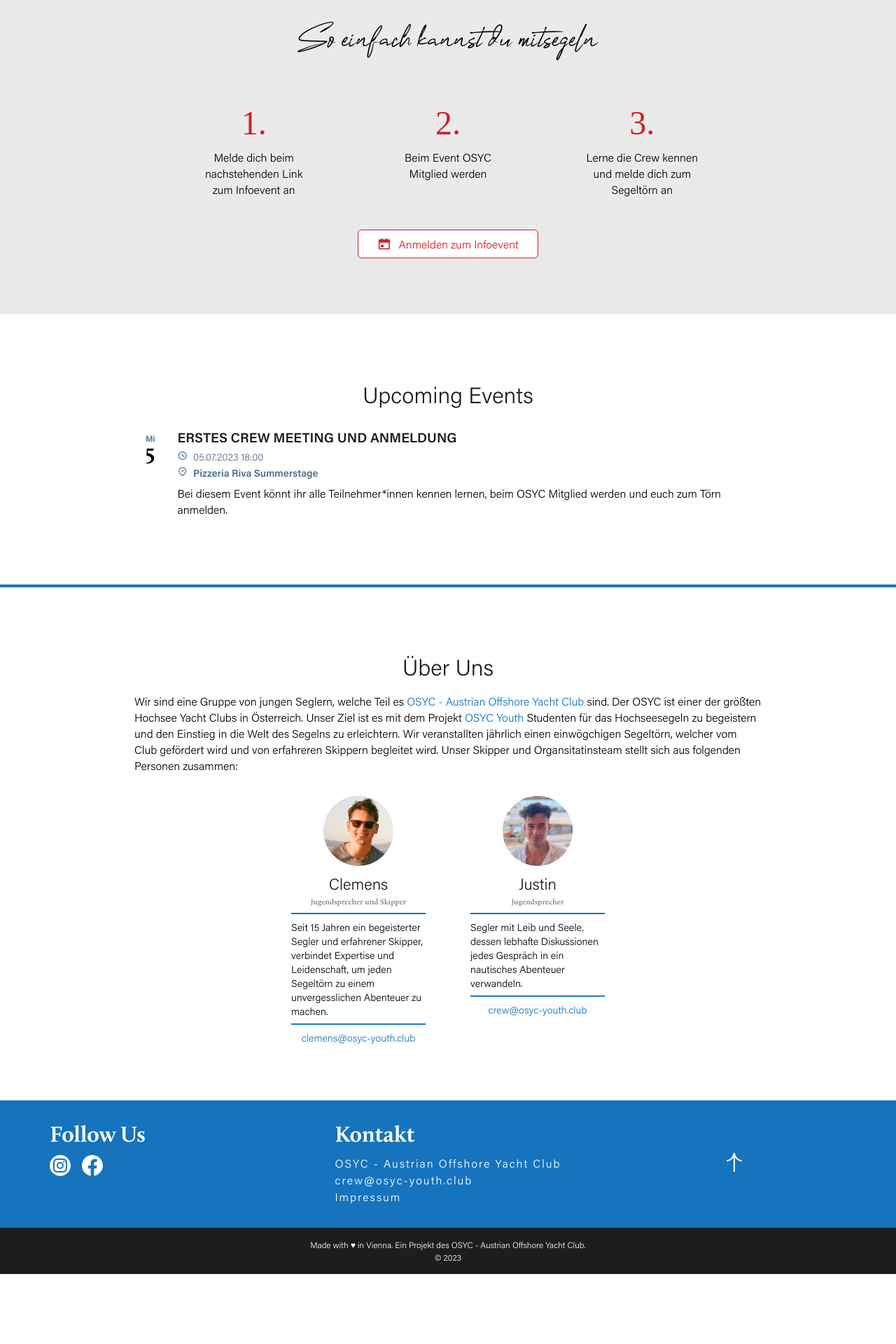
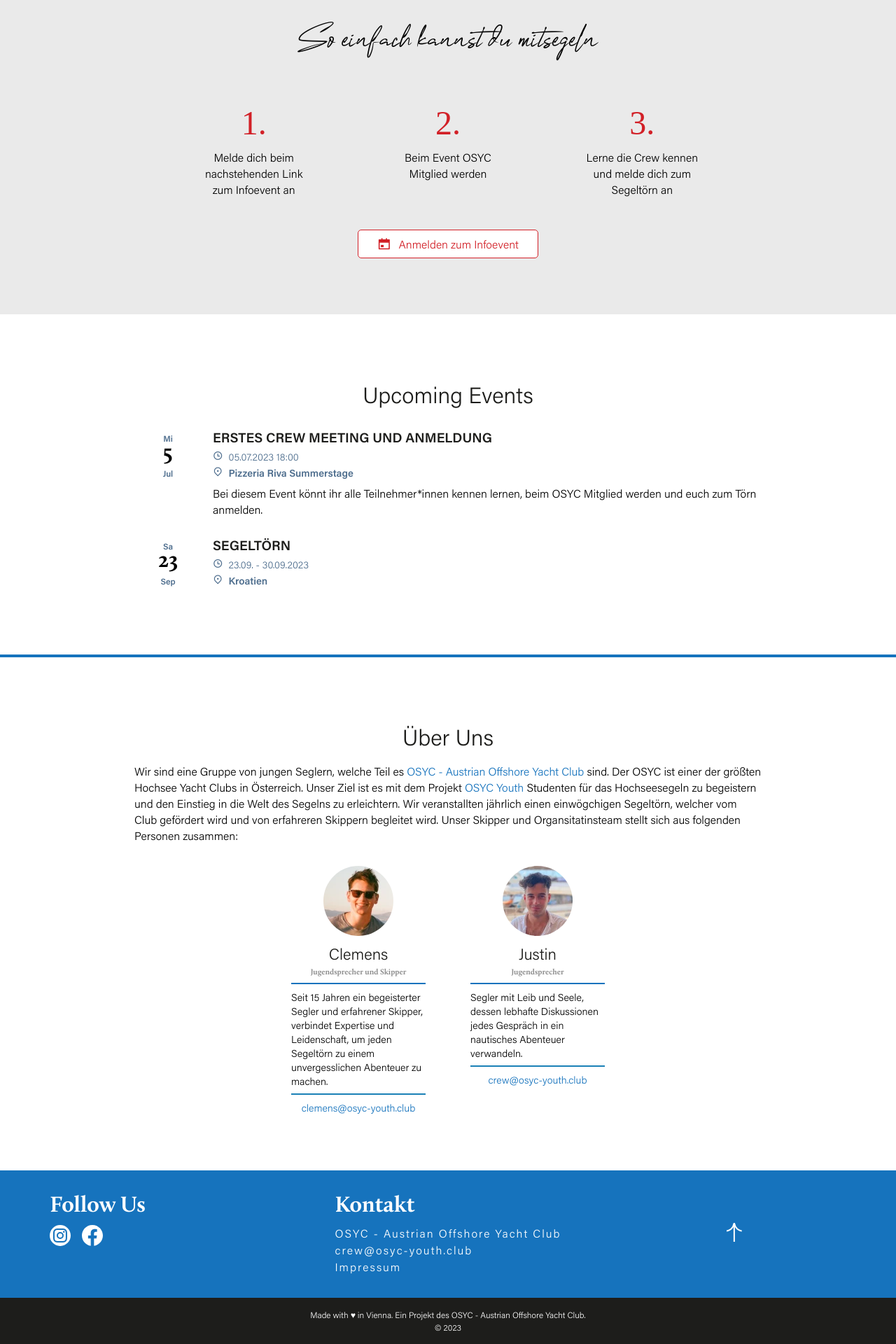
Before and after one commit to osyc-youth/osyc-youth.github.io, a Jekyll site: the page built from index.markdown, in a window 1280 px wide. Shown: the part 2057-3977 px from the top of the page at 70% size. Built offline with Jekyll 4.4.1, drawn with Linux system fonts in a browser that asks for light colours; before the commit the page ends 3877 px from its top, so only the background shows below that.

Commit message:
added event and fixed date display

```diff
--- a/_layouts/main.html
+++ b/_layouts/main.html
@@ -90,6 +90,9 @@ layout: default
                     Mi
                 </div>
                 <div class="day">5</div>
+                <div class="day-of-week">
+                    Jul
+                </div>
             </div>
             <div class="event-details">
                 <h3>Erstes Crew Meeting und Anmeldung</h3>
@@ -98,6 +101,26 @@ layout: default
         </span> </p>
                 <p class="info-new"> <i class="ri-map-pin-2-line"></i>  <span><b>Pizzeria Riva Summerstage</b></span></p>
                 <p>Bei diesem Event könnt ihr alle Teilnehmer*innen kennen lernen, beim OSYC Mitglied werden und euch zum Törn anmelden.</p>
+            </div>
+        </div>
+
+        <div class="event-new">
+            <div class="event-date">
+                <div class="day-of-week">
+                    Sa
+                </div>
+                <div class="day">23</div>
+                <div class="day-of-week">
+                    Sep
+                </div>
+            </div>
+            <div class="event-details">
+                <h3>Segeltörn</h3>
+                <p class="info-new"> <i class="ri-time-line"></i> 23.09. - 30.09.2023<span>
+
+        </span> </p>
+                <p class="info-new"> <i class="ri-map-pin-2-line"></i>  <span><b>Kroatien</b></span></p>
+                <p></p>
             </div>
         </div>
     </section>
--- a/assets/css/style.css
+++ b/assets/css/style.css
@@ -775,7 +775,7 @@ a.blueButton >img {
     }
 
     div.event-date{
-        max-width: 4em;
+        min-width: 4em;
         text-align:center;
         padding-right: 2rem;
     }
@@ -792,7 +792,7 @@ a.blueButton >img {
         font-family: 'calluna',serif;
         font-weight: bold;
         margin-top: -0.35rem;
-        margin-bottom: -0.35rem;
+        margin-bottom: 0rem;
     }
     div.event-details > h3{
         font-size:1.2rem;
```
